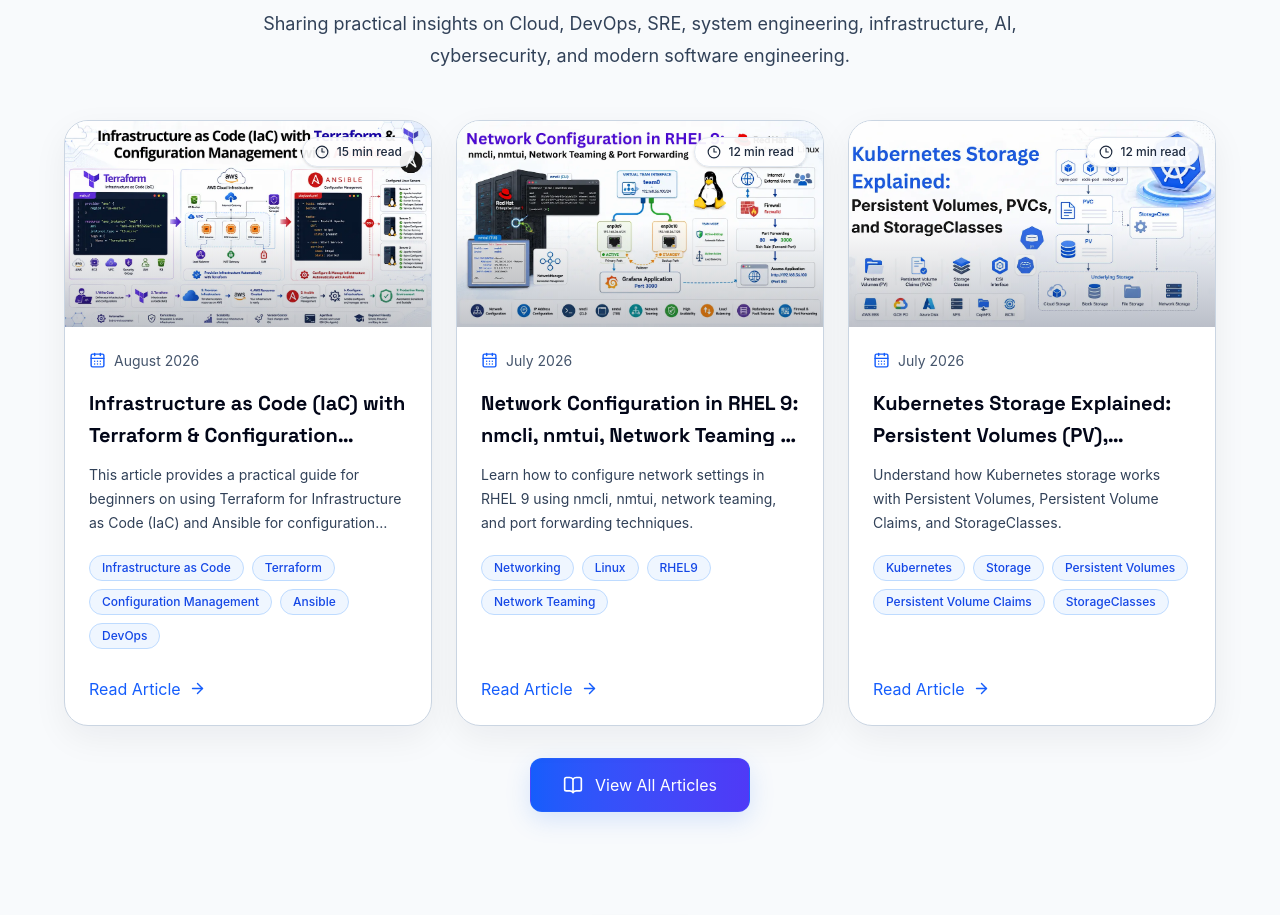
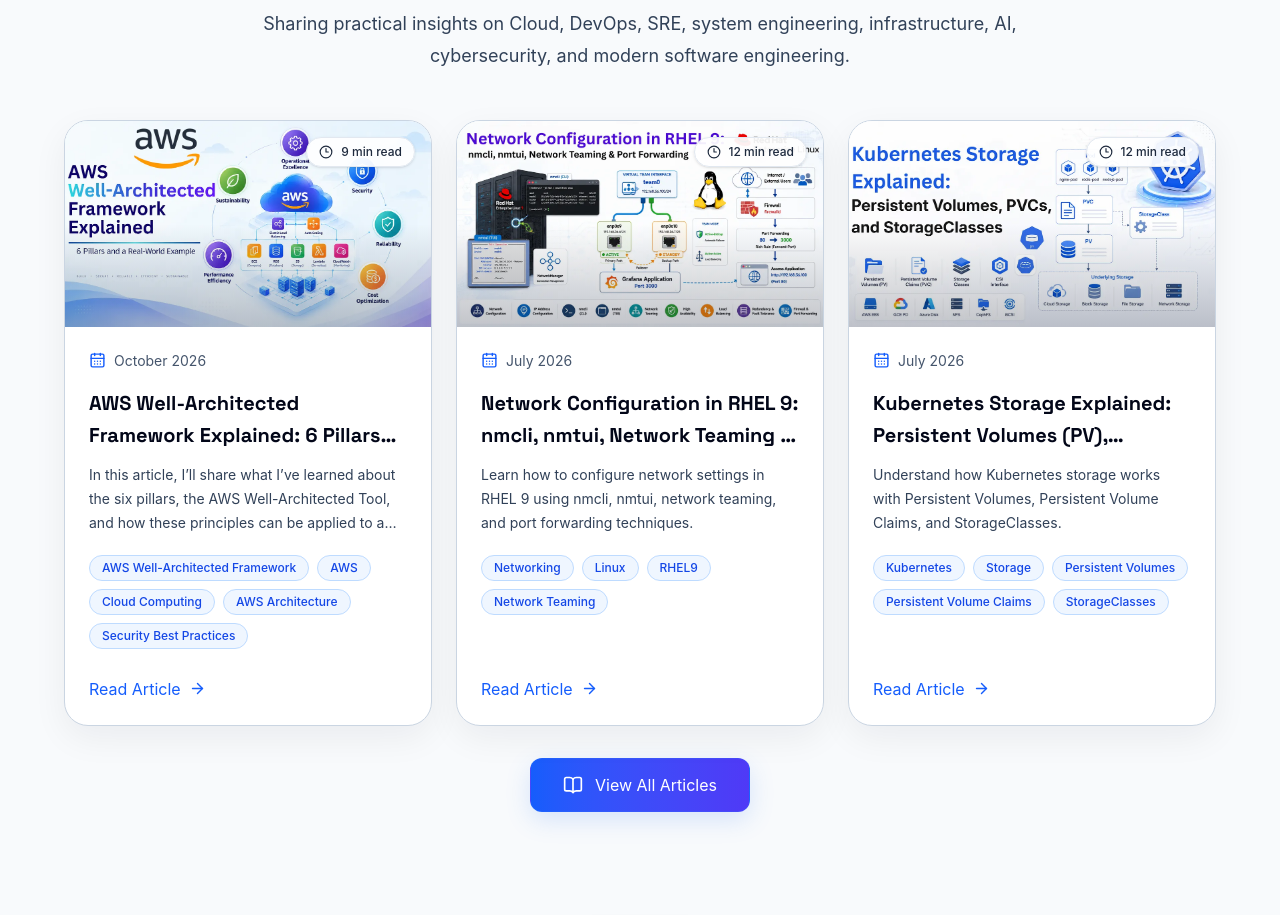
Before and after one commit to SasankaDinith/Modern-Portfolio-Website, a React (Vite) app in the folder client/: page / in a window 1280 px wide. Shown: the part 9160-10075 px from the top of the page. Built offline with nearby package versions, Linux system fonts and the light colour scheme.

Commit message:
Update the blogs

```diff
--- a/client/src/features/blogs/blogs.data.ts
+++ b/client/src/features/blogs/blogs.data.ts
@@ -3,21 +3,21 @@
 export const blogArticles: BlogArticle[] = [
   {
     id: 1,
-    title: "Infrastructure as Code (IaC) with Terraform & Configuration Management using Ansible: A Beginner’s Practical Guide",
+    title: "AWS Well-Architected Framework Explained: 6 Pillars and a Real-World Example",
     description:
-      "This article provides a practical guide for beginners on using Terraform for Infrastructure as Code (IaC) and Ansible for configuration management, including step-by-step instructions and examples.",
-    coverImage: "/blogs/Terraform & Ansible Artilcle.webp",
-    publishedDate: "August 2026",
-    readingTime: "15 min read",
+      "In this article, I’ll share what I’ve learned about the six pillars, the AWS Well-Architected Tool, and how these principles can be applied to a practical online business architecture.",
+    coverImage: "/blogs/WAF.webp",
+    publishedDate: "October 2026",
+    readingTime: "9 min read",
     tags: [
-      "Infrastructure as Code",
-      "Terraform",
-      "Configuration Management",
-      "Ansible",
-      "DevOps",
+      "AWS Well-Architected Framework",
+      "AWS",
+      "Cloud Computing",
+      "AWS Architecture",
+      "Security Best Practices",
     ],
     articleUrl:
-      "https://medium.com/@sasankad101/infrastructure-as-code-iac-with-terraform-configuration-management-using-ansible-a-beginners-c6e81082a3af?sharedUserId=sasankad101",
+      "https://sasankad101.medium.com/aws-well-architected-framework-explained-6-pillars-and-a-real-world-example-9729bbb5fd3a?sharedUserId=sasankad101",
   },
   {
     id: 2,
```
Also changed, not shown: client/public/blogs/WAF.webp (added).
